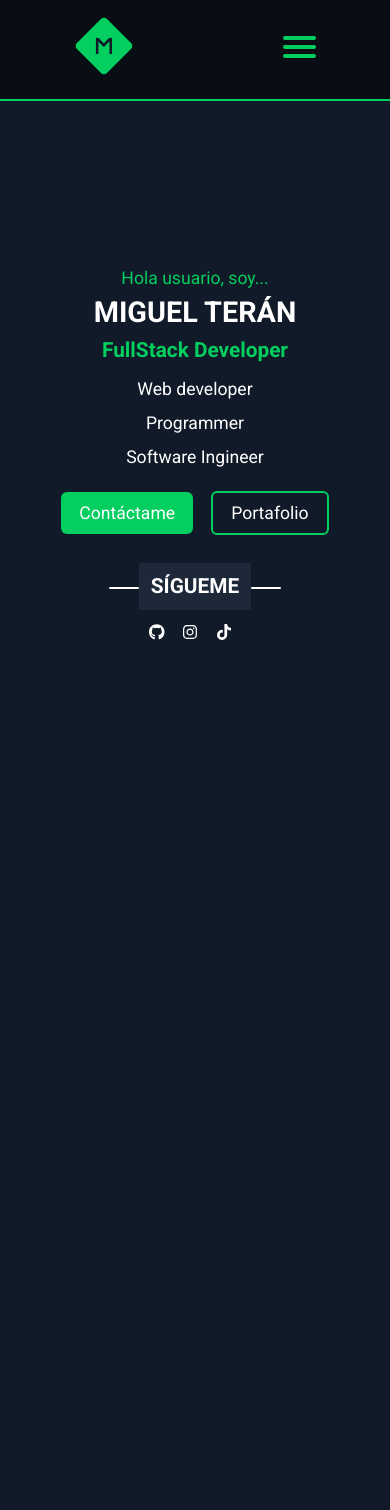
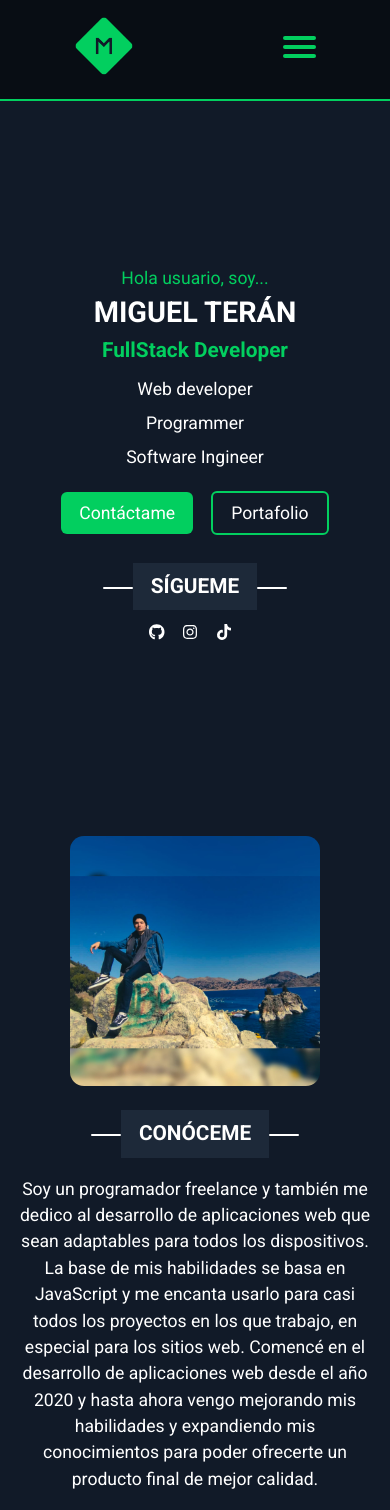
Before and after one commit to MiguelT18/portfolio-nextjs, a Next.js app: page / in a window 390 px wide. Before the commit the page ends 844 px from the top, so only its background shows below. Built offline with nearby package versions, Linux system fonts and the light colour scheme.

Commit message:
close mobile menu items when press on any button to navigate to that direction

```diff
--- a/src/app/globals.css
+++ b/src/app/globals.css
@@ -32,7 +32,7 @@ html * {
 
 main {
   width: 100%;
-  max-width: 70%;
+  max-width: 65%;
   margin: 0 auto;
 }
 
--- a/src/app/page.tsx
+++ b/src/app/page.tsx
@@ -1,10 +1,11 @@
-import SectionTitle from "@/components/UI/SectionTitle/SectionTitle"
+import About from "@/sections/Home/About/About"
 import Hero from "@/sections/Home/Hero/Hero"
 
 export default function Home() {
   return (
     <main>
       <Hero />
+      <About />
     </main>
   )
 }
--- a/src/components/UI/Navbar/Navbar.tsx
+++ b/src/components/UI/Navbar/Navbar.tsx
@@ -1,13 +1,15 @@
 "use client"
 
+import Link from "next/link"
+import Image from "next/image"
 import Logo from "@/images/logo.png"
-import Image from "next/image"
 import styles from "./styles.module.css"
 import { useEffect, useState } from "react"
 
 export default function Navbar() {
   const [prevScrollPos, setPrevScrollPost] = useState(0)
   const [isNavbarHidden, setIsNavbarHidden] = useState(false)
+  const [isMobileMenuOpen, setIsMobileMenuOpen] = useState(false)
 
   useEffect(() => {
     const handleScroll = () => {
@@ -24,6 +26,10 @@ export default function Navbar() {
     }
   }, [prevScrollPos])
 
+  const closeMobileMenu = () => {
+    setIsMobileMenuOpen(false)
+  }
+
   const navbarStyle = {
     transform: `translateY(${isNavbarHidden ? "-120px" : "0px"})`,
     transition: "transform 0.3s ease-in-out",
@@ -31,7 +37,7 @@ export default function Navbar() {
 
   return (
     <nav className={styles.navbar} style={navbarStyle}>
-      <a href="/">
+      <Link href="/">
         <Image
           priority={true}
           src={Logo}
@@ -39,30 +45,35 @@ export default function Navbar() {
           width={60}
           height={60}
         />
-      </a>
+      </Link>
 
       <div className={styles.menuToggle}>
-        <input id="toggle" type="checkbox" />
+        <input
+          id="toggle"
+          type="checkbox"
+          checked={isMobileMenuOpen}
+          onChange={() => setIsMobileMenuOpen(!isMobileMenuOpen)}
+        />
         <span></span>
         <span></span>
         <span></span>
 
         <ul className={styles.menu__mobileItems}>
-          <li>
-            <a href="/">Inicio</a>
+          <li onClick={closeMobileMenu}>
+            <Link href="/">Inicio</Link>
           </li>
-          <li>
-            <a href="/portfolio">Portafolio</a>
+          <li onClick={closeMobileMenu}>
+            <Link href="/portfolio">Portafolio</Link>
           </li>
         </ul>
       </div>
 
       <ul className={styles.menu__deskItems}>
         <li>
-          <a href="/">Inicio</a>
+          <Link href="/">Inicio</Link>
         </li>
         <li>
-          <a href="/portfolio">Portafolio</a>
+          <Link href="/portfolio">Portafolio</Link>
         </li>
       </ul>
     </nav>
--- a/src/components/UI/SectionTitle/styles.module.css
+++ b/src/components/UI/SectionTitle/styles.module.css
@@ -10,7 +10,7 @@
   background-color: var(--color-quaternary);
   text-transform: uppercase;
   text-align: center;
-  padding: 8px 12px;
+  padding: 8px 18px;
   font-size: var(--font-size-medium);
 }
 
@@ -27,7 +27,7 @@
   z-index: -10;
 }
 
-@media not all and (min-width: 768px) {
+@media not all and (min-width: 1024px) {
   .sectionTitleContainer {
     transform: rotate(0deg);
   }
--- a/src/lib/data.ts
+++ b/src/lib/data.ts
@@ -1,4 +1,3 @@
-import { UrlWithStringQuery, parse } from "url"
 // Images
 import AltavidaImage from "@/public/images/portfolio/altavida.jpg"
 import HotmartCourseImage from "@/public/images/portfolio/hotmart_course.jpg"
--- /dev/null
+++ b/src/sections/Home/About/About.tsx
@@ -0,0 +1,32 @@
+import SectionTitle from "@/components/UI/SectionTitle/SectionTitle"
+import styles from "./styles.module.css"
+import Image from "next/image"
+import AboutImg from "@/images/profile-picture.jpg"
+
+export default function About() {
+  return (
+    <section className={styles.home_aboutSection}>
+      <div>
+        <div>
+          <SectionTitle title="Conóceme" />
+        </div>
+        <Image
+          src={AboutImg}
+          alt="Profile picture"
+          width={250}
+          height={250}
+          className={styles.home_aboutImage}
+        />
+      </div>
+      <p>
+        Soy un programador freelance y también me dedico al desarrollo de
+        aplicaciones web que sean adaptables para todos los dispositivos. La
+        base de mis habilidades se basa en JavaScript y me encanta usarlo para
+        casi todos los proyectos en los que trabajo, en especial para los sitios
+        web. Comencé en el desarrollo de aplicaciones web desde el año 2020 y
+        hasta ahora vengo mejorando mis habilidades y expandiendo mis
+        conocimientos para poder ofrecerte un producto final de mejor calidad.
+      </p>
+    </section>
+  )
+}
--- /dev/null
+++ b/src/sections/Home/About/styles.module.css
@@ -0,0 +1,42 @@
+.home_aboutSection {
+  min-height: 40vh;
+  display: flex;
+  justify-content: space-between;
+  align-items: center;
+  flex-direction: row-reverse;
+  padding: 18px 0;
+}
+
+.home_aboutSection > div {
+  display: flex;
+  flex-direction: row-reverse;
+  align-items: center;
+}
+
+.home_aboutImage {
+  border-radius: 14px;
+}
+
+.home_aboutSection > p {
+  padding-right: 28px;
+  max-width: 50%;
+  margin: 0 auto;
+  display: block;
+  font-size: var(--font-size-small);
+}
+
+@media not all and (min-width: 1024px) {
+  .home_aboutSection {
+    flex-direction: column;
+  }
+  .home_aboutSection > div {
+    flex-direction: column-reverse;
+    gap: 24px;
+  }
+  .home_aboutSection > p {
+    margin: 18px 0 0;
+    padding: 0;
+    text-align: center;
+    max-width: 100%;
+  }
+}
--- a/src/sections/Home/Hero/Hero.tsx
+++ b/src/sections/Home/Hero/Hero.tsx
@@ -6,9 +6,9 @@ import Link from "next/link"
 
 export default function Hero() {
   return (
-    <section className={styles.portfolio_heroSection}>
+    <section className={styles.home_heroSection}>
       <div>
-        <div className={styles.portfolio_heroSection__icons}>
+        <div className={styles.home_heroSection__icons}>
           {icons.map((_) =>
             _.social_media.map((icon) => (
               <a
@@ -26,7 +26,7 @@ export default function Hero() {
         <SectionTitle title="Sígueme" />
       </div>
 
-      <article className={styles.portfolio_heroSection__article}>
+      <article className={styles.home_heroSection__article}>
         <span>Hola usuario, soy...</span>
         <h1>Miguel Terán</h1>
         <div>
--- a/src/sections/Home/Hero/styles.module.css
+++ b/src/sections/Home/Hero/styles.module.css
@@ -1,11 +1,12 @@
-.portfolio_heroSection {
+.home_heroSection {
   min-height: 85vh;
   display: flex;
   align-items: center;
   gap: 12px;
+  padding: 20px 0;
 }
 
-.portfolio_heroSection__icons {
+.home_heroSection__icons {
   display: flex;
   flex-direction: column;
   gap: 10px;
@@ -27,29 +28,29 @@
   color: var(--color-primary);
 }
 
-.portfolio_heroSection__article {
+.home_heroSection__article {
   max-width: 320px;
 }
 
-.portfolio_heroSection__article > span {
+.home_heroSection__article > span {
   color: var(--color-primary);
   font-size: var(--font-size-small);
   margin-bottom: 20px;
 }
 
-.portfolio_heroSection__article > h1 {
+.home_heroSection__article > h1 {
   color: var(--color-white);
   font-size: var(--font-size-extra-large);
   text-transform: uppercase;
 }
 
-.portfolio_heroSection__article > div > h3 {
+.home_heroSection__article > div > h3 {
   color: var(--color-primary);
   font-size: var(--font-size-medium);
   margin-bottom: 10px;
 }
 
-.portfolio_heroSection__article > div > ul {
+.home_heroSection__article > div > ul {
   width: max-content;
   list-style: none;
   display: flex;
@@ -57,54 +58,54 @@
   gap: 8px;
 }
 
-.portfolio_heroSection__article > div > ul li:nth-child(2n - 2) {
+.home_heroSection__article > div > ul li:nth-child(2n - 2) {
   display: block;
   font-size: var(--font-size-small);
 }
 
-.portfolio_heroSection__article > div > div {
+.home_heroSection__article > div > div {
   display: flex;
   align-items: center;
   gap: 18px;
   margin-top: 20px;
 }
 
-@media not all and (min-width: 768px) {
-  .portfolio_heroSection__article {
+@media not all and (min-width: 1024px) {
+  .home_heroSection__article {
     text-align: center;
   }
 
-  .portfolio_heroSection {
+  .home_heroSection {
     min-height: 85vh;
     justify-content: center;
   }
 
-  .portfolio_heroSection > div {
+  .home_heroSection > div {
     display: flex;
     flex-direction: column-reverse;
     gap: 14px;
   }
 
-  .portfolio_heroSection:first-child {
+  .home_heroSection:first-child {
     flex-direction: column-reverse;
     margin: 0;
   }
 
-  .portfolio_heroSection__icons {
+  .home_heroSection__icons {
     flex-direction: row;
     margin-bottom: 14px;
   }
 
-  .portfolio_heroSection__article > div > ul {
+  .home_heroSection__article > div > ul {
     flex-direction: column;
     margin: 0 auto;
   }
 
-  .portfolio_heroSection__article > div > ul li:nth-child(2n - 1) {
+  .home_heroSection__article > div > ul li:nth-child(2n - 1) {
     display: none;
   }
 
-  .portfolio_heroSection__article > div > div {
+  .home_heroSection__article > div > div {
     justify-content: center;
     margin-bottom: 16px;
   }
```
